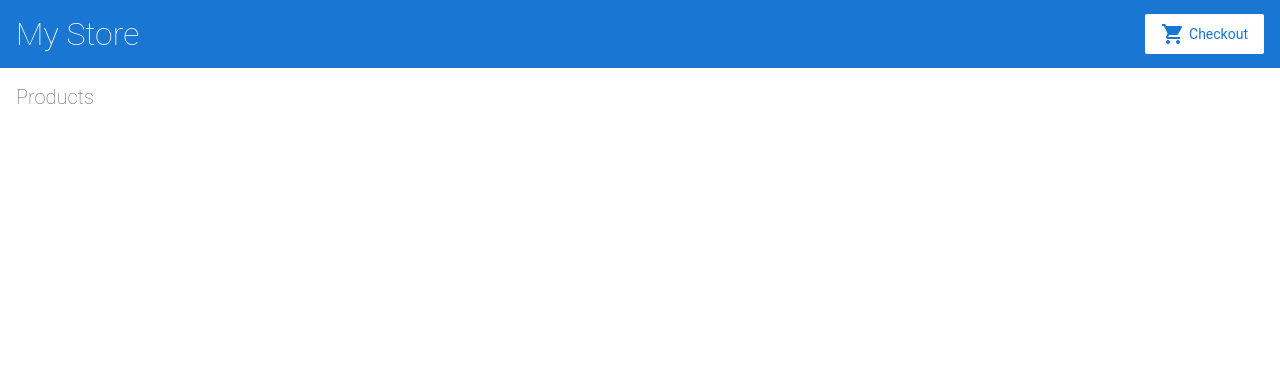
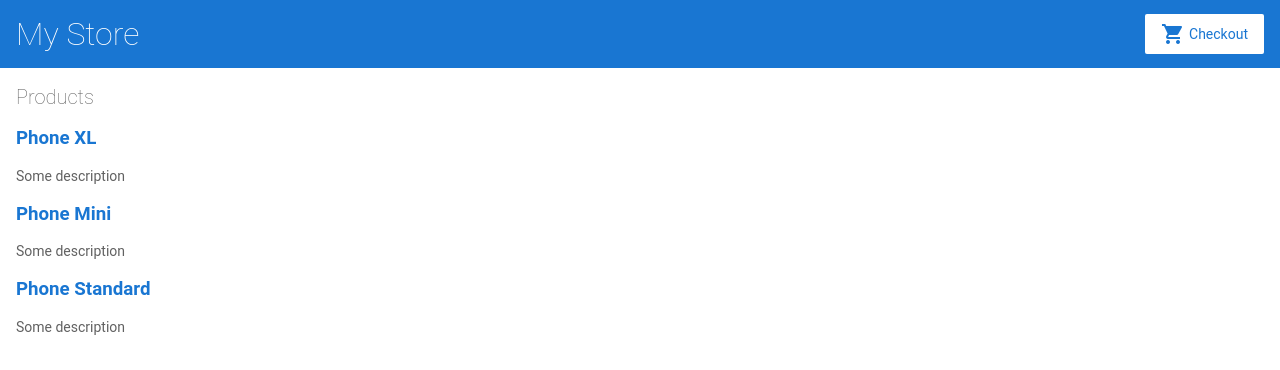
Before and after one commit to paulryeung/angular-tutorial-1, an Angular app: page / in a window 1280 px wide. Shown: the top 370 px of the page. Built offline with nearby package versions, Linux system fonts and the light colour scheme.

Commit message:
1 file modified

```diff
--- a/src/app/product-list/product-list.component.html
+++ b/src/app/product-list/product-list.component.html
@@ -1,5 +1,12 @@
 <h2>Products</h2>
 
+<div *ngFor="let product of products">
+  <h3>
+    <a [title]="product.name + ' details'"> {{ product.name }} </a>
+  </h3>
+
+  <p>Some description</p>
+</div>
 
 <!--
 Copyright Google LLC. All Rights Reserved.
```
